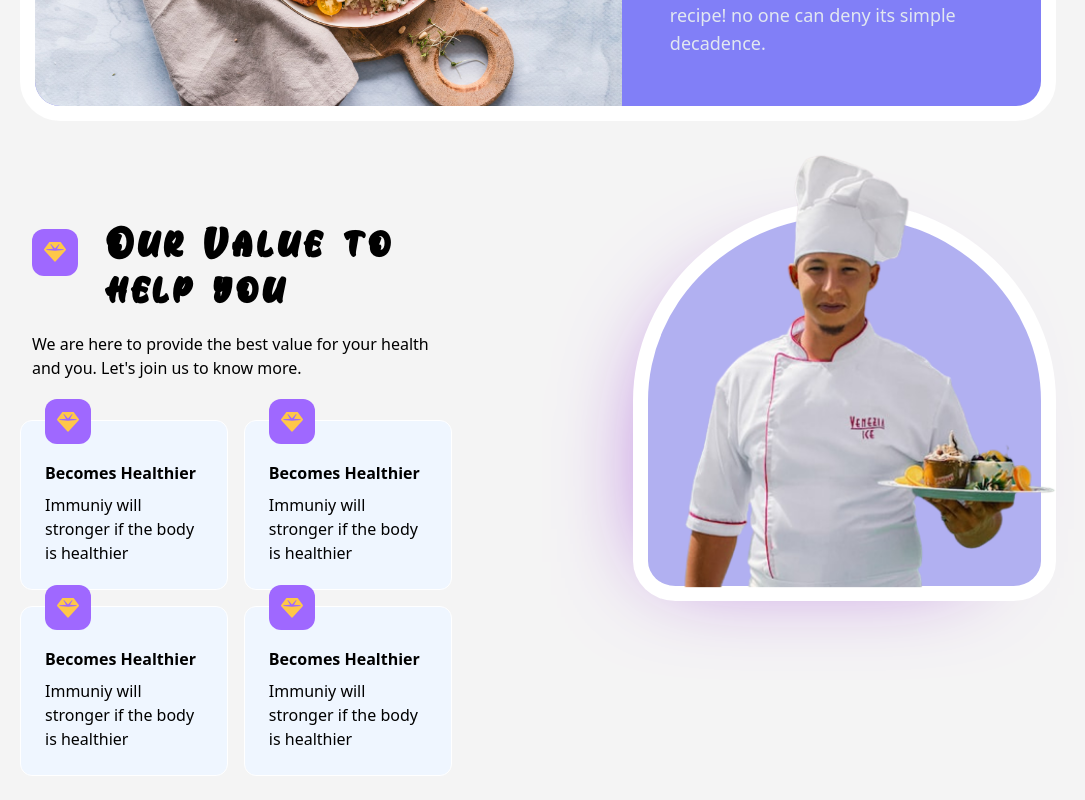
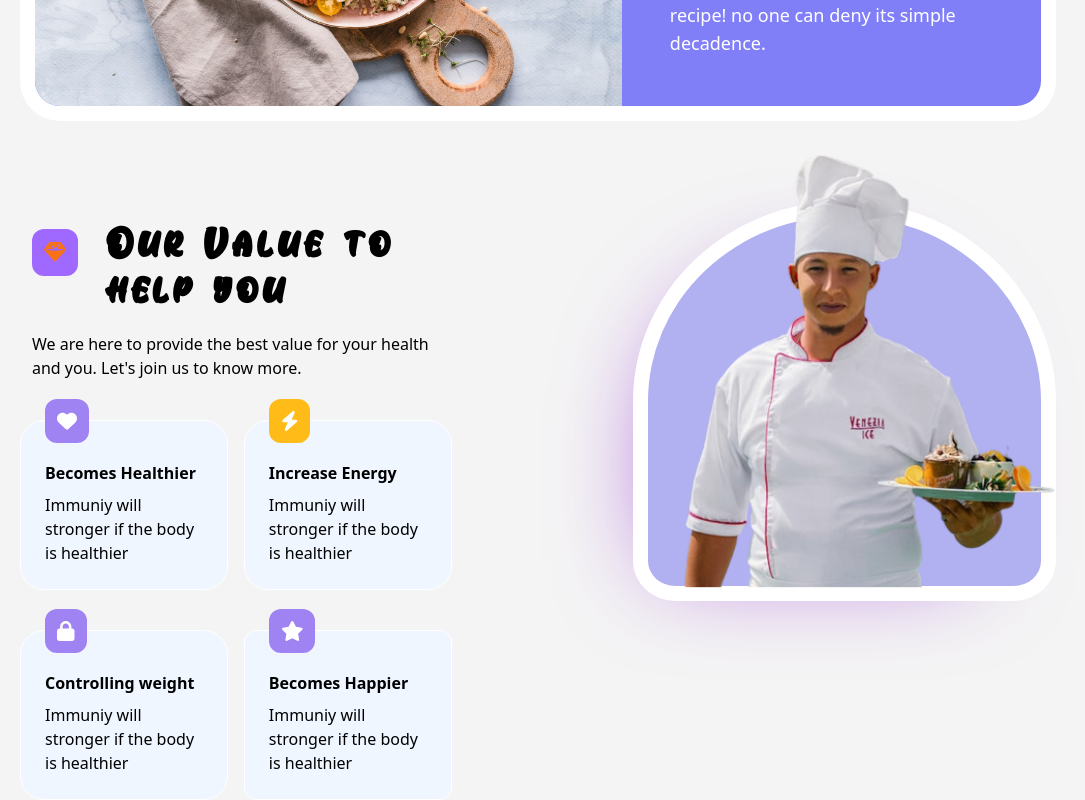
Before and after one commit to Aqib-cyber2/nuxt2-Retaurants, a Nuxt app: page / in a window 1280 px wide. Shown: the part 460-1260 px from the top of the page, without its empty margins (102-1187 px from the left). Before the commit the page ends 1236 px from the top, so only its background shows below. Built offline with nearby package versions, Linux system fonts and the light colour scheme.

Commit message:
theme color customization

```diff
--- a/assets/css/index.css
+++ b/assets/css/index.css
@@ -92,6 +92,6 @@ body{
 
 .icon-box{
     background-color: var(--info);
-    color: #ffc749;
+    /* color: #ffc749; */
     font-size: 22px;
 }
--- a/pages/index.vue
+++ b/pages/index.vue
@@ -4,7 +4,7 @@
 
     <!-- slider section -->
     <section class="main-slider mb-20">
-      <div class="flex bg-[#817ff7] text-slate-200 items-center">
+      <div class="flex bg-indigo text-white items-center">
 
         <!-- left column -->
         <div class="w-7/12">
@@ -58,69 +58,85 @@
 
         </div>
 
-        <div class="our-value-cards grid grid-cols-2 gap-4">
+        <div class="our-value-cards grid grid-cols-2 gap-4 gap-y-10">
 
-          <div class="border p-6 pt-10 bg-blue-50 rounded-xl border border-white relative">
+          <div class="border p-6 pt-10 bg-blue-50 rounded-3xl border border-white relative">
 
-            <span class="inline-block px-3
-              py-1.5 icon-box rounded-xl
-              text-orange-500
+            <span class="
+              inline-block px-3
+              py-2
+              rounded-xl
+              text-xl
+              bg-[#a083f2]
+              text-white
               absolute
               top-0
               mt-[-22px]
             ">
-              <font-awesome-icon :icon="['fa', 'gem']" />
+              <font-awesome-icon :icon="['fa', 'heart']" />
             </span>
 
             <h4 class="mb-2 font-bold">Becomes Healthier</h4>
             <p> Immuniy will stronger if the body is healthier </p>
           </div>
 
-          <div class="border p-6 pt-10 bg-blue-50 rounded-xl border border-white relative">
+          <div class="border p-6 pt-10 bg-blue-50 rounded-3xl border border-white relative">
 
-            <span class="inline-block px-3
-              py-1.5 icon-box rounded-xl
-              text-orange-500
+            <span class="
+              inline-block px-3
+              py-2
+              rounded-xl
+              text-xl
+              bg-yellow
+              text-white
               absolute
               top-0
               mt-[-22px]
             ">
-              <font-awesome-icon :icon="['fa', 'gem']" />
+              <font-awesome-icon :icon="['fa', 'bolt']" />
             </span>
 
-            <h4 class="mb-2 font-bold">Becomes Healthier</h4>
+            <h4 class="mb-2 font-bold">Increase Energy</h4>
+            <p> Immuniy will stronger if the body is healthier </p>
+          </div>
+
+          <div class="border p-6 pt-10 bg-blue-50 rounded-3xl border border-white relative">
+
+            <span class="
+              inline-block px-3
+              py-2
+              rounded-xl
+              text-xl
+              bg-[#a083f2]
+              text-white
+              absolute
+              top-0
+              mt-[-22px]
+            ">
+              <font-awesome-icon :icon="['fa', 'lock']" />
+            </span>
+
+            <h4 class="mb-2 font-bold">Controlling weight</h4>
             <p> Immuniy will stronger if the body is healthier </p>
           </div>
 
           <div class="border p-6 pt-10 bg-blue-50 rounded-xl border border-white relative">
 
-            <span class="inline-block px-3
-              py-1.5 icon-box rounded-xl
-              text-orange-500
+            <span class="
+              inline-block px-3
+              py-2
+              rounded-xl
+              text-xl
+              bg-[#a083f2]
+              text-white
               absolute
               top-0
               mt-[-22px]
             ">
-              <font-awesome-icon :icon="['fa', 'gem']" />
+              <font-awesome-icon :icon="['fa', 'star']" />
             </span>
 
-            <h4 class="mb-2 font-bold">Becomes Healthier</h4>
-            <p> Immuniy will stronger if the body is healthier </p>
-          </div>
-
-          <div class="border p-6 pt-10 bg-blue-50 rounded-xl border border-white relative">
-
-            <span class="inline-block px-3
-              py-1.5 icon-box rounded-xl
-              text-orange-500
-              absolute
-              top-0
-              mt-[-22px]
-            ">
-              <font-awesome-icon :icon="['fa', 'gem']" />
-            </span>
-
-            <h4 class="mb-2 font-bold">Becomes Healthier</h4>
+            <h4 class="mb-2 font-bold">Becomes Happier</h4>
             <p> Immuniy will stronger if the body is healthier </p>
           </div>
 
--- a/tailwind.config.js
+++ b/tailwind.config.js
@@ -8,7 +8,13 @@ module.exports = {
     // "./nuxt.config.{js,ts}",
   ],
   theme: {
-    extend: {},
+    extend: {
+      colors: {
+        'indigo': '#817ff7',
+        'yellow': '#ffbc18'
+      }
+    },
+
   },
   plugins: [],
   mode: 'jit',
```
